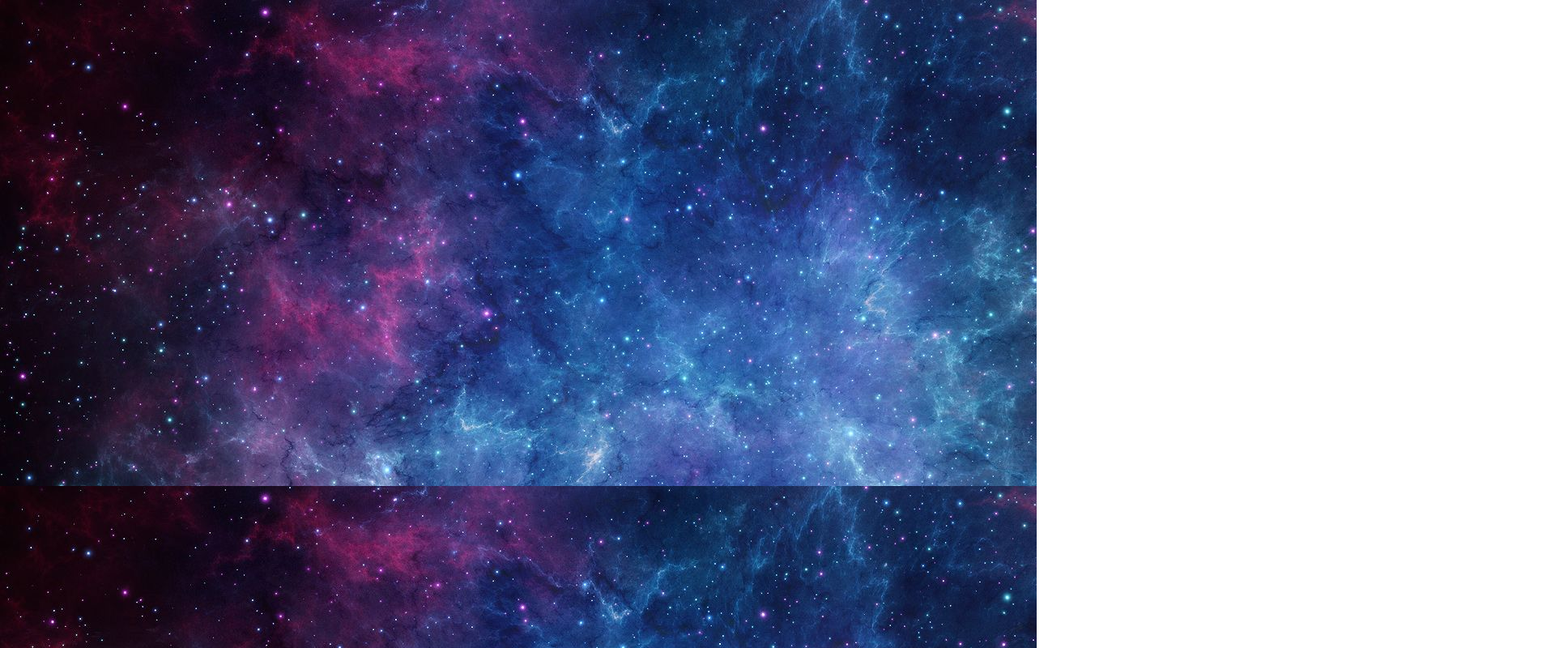
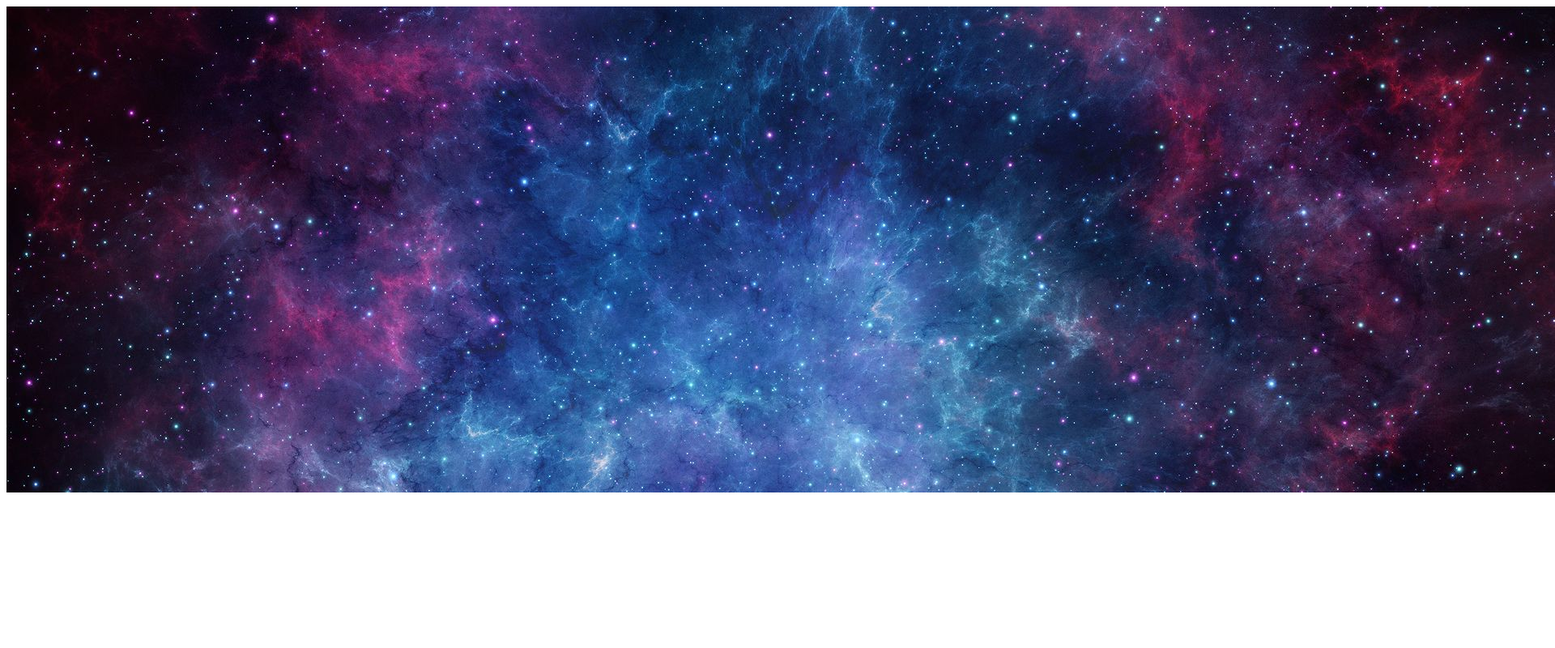
Before and after one commit to SmokeyAndFriends/A-race-against-time-, a plain HTML site: page index.html in a window 1280 px wide. Shown: the whole page at 81% size, 1920 px wide, since content can reach past the window. Drawn offline with Linux system fonts and the light colour scheme.

Commit message:
yet another bg fix :\

```diff
--- a/index.html
+++ b/index.html
@@ -9,6 +9,7 @@
     <link rel="stylesheet" href="styles.css">
 </head>
 <body>
+    <img src="rat-bg.jpg">
     <script src="core.js"></script>
 </body>
 </html>
--- a/styles.css
+++ b/styles.css
@@ -1,3 +1,4 @@
-body {
-    background-image: url(rat-bg.jpg);
+#rat-bg.jpg {
+    height: auto;
+    width: auto;
 }
```
